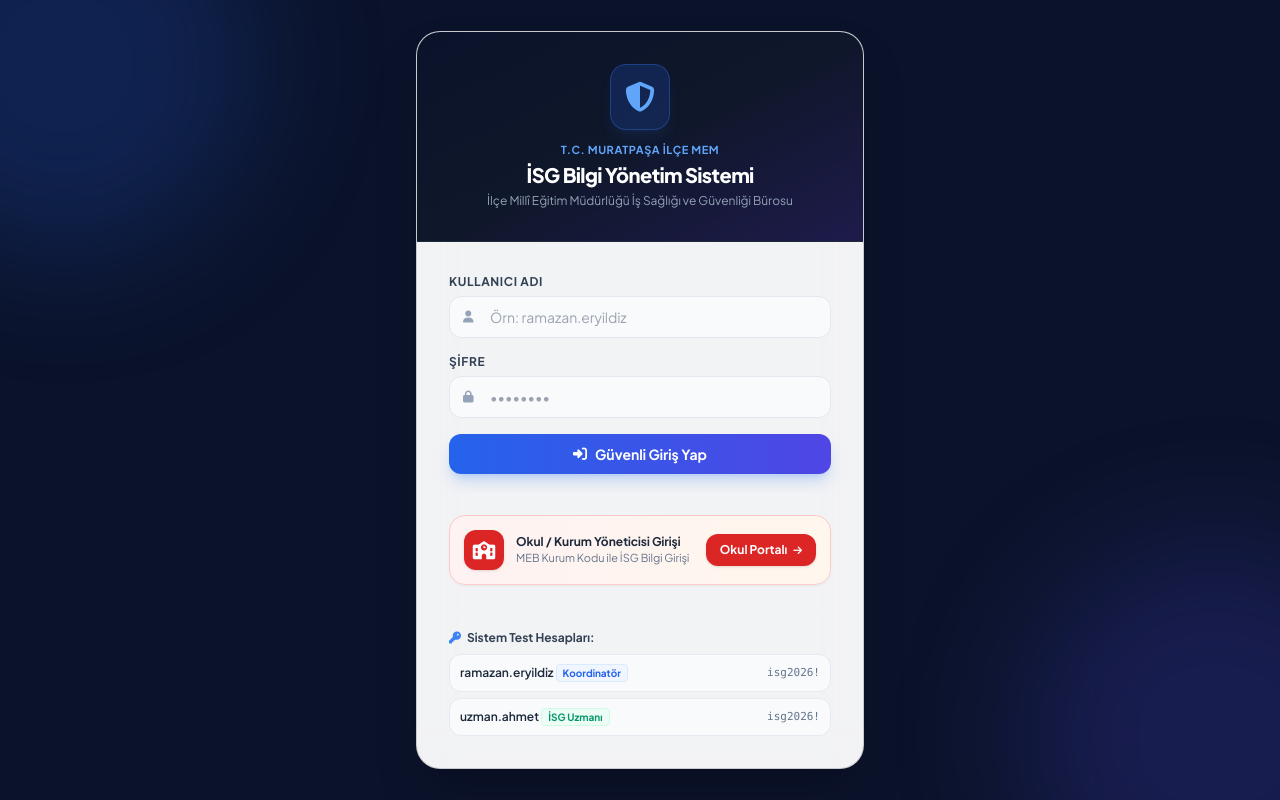
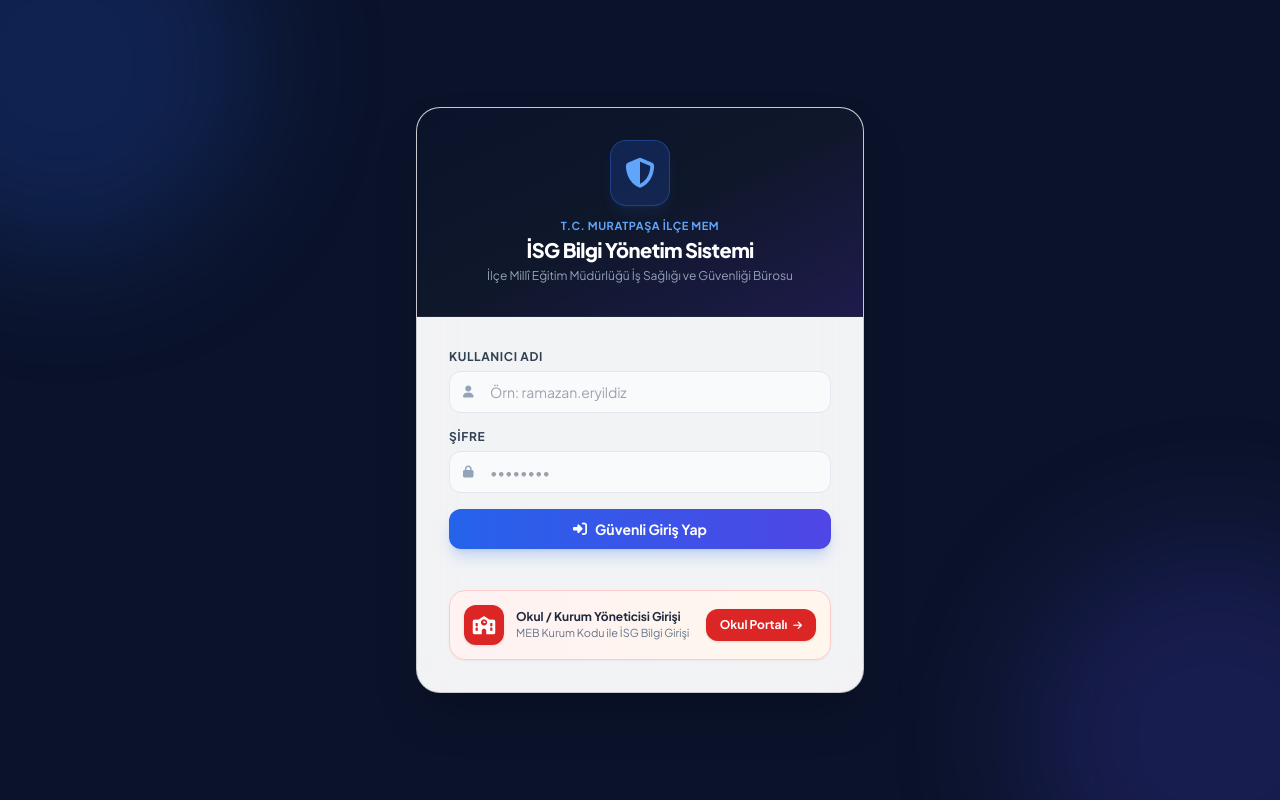
Before and after one commit to ramazaneryildiz/muratpasa-isg-portal, a FastAPI app: page /login in a window 1280 px wide. Run offline with FastAPI, Linux system fonts and the light colour scheme; some libraries are stand-ins or nearby versions.

Commit message:
Remove test account credentials from login page

```diff
--- a/templates/login.html
+++ b/templates/login.html
@@ -81,24 +81,6 @@
                 </div>
             </div>
 
-            <!-- Hızlı Giriş İpuçları -->
-            <div class="mt-6 pt-5 border-t border-slate-100 text-xs text-slate-500">
-                <div class="font-bold text-slate-700 mb-2 flex items-center gap-1.5">
-                    <i class="fa-solid fa-key text-blue-500"></i>
-                    <span>Sistem Test Hesapları:</span>
-                </div>
-                <div class="space-y-1.5">
-                    <div class="flex justify-between items-center bg-slate-50 p-2.5 rounded-xl border border-slate-200/80">
-                        <span class="font-semibold text-slate-800">ramazan.eryildiz <span class="text-[10px] text-blue-600 bg-blue-50 px-1.5 py-0.5 rounded font-bold border border-blue-100">Koordinatör</span></span>
-                        <span class="text-slate-500 font-mono text-[11px]">isg2026!</span>
-                    </div>
-                    <div class="flex justify-between items-center bg-slate-50 p-2.5 rounded-xl border border-slate-200/80">
-                        <span class="font-semibold text-slate-800">uzman.ahmet <span class="text-[10px] text-emerald-600 bg-emerald-50 px-1.5 py-0.5 rounded font-bold border border-emerald-100">İSG Uzmanı</span></span>
-                        <span class="text-slate-500 font-mono text-[11px]">isg2026!</span>
-                    </div>
-                </div>
-            </div>
-
         </div>
     </div>
 </div>
```
